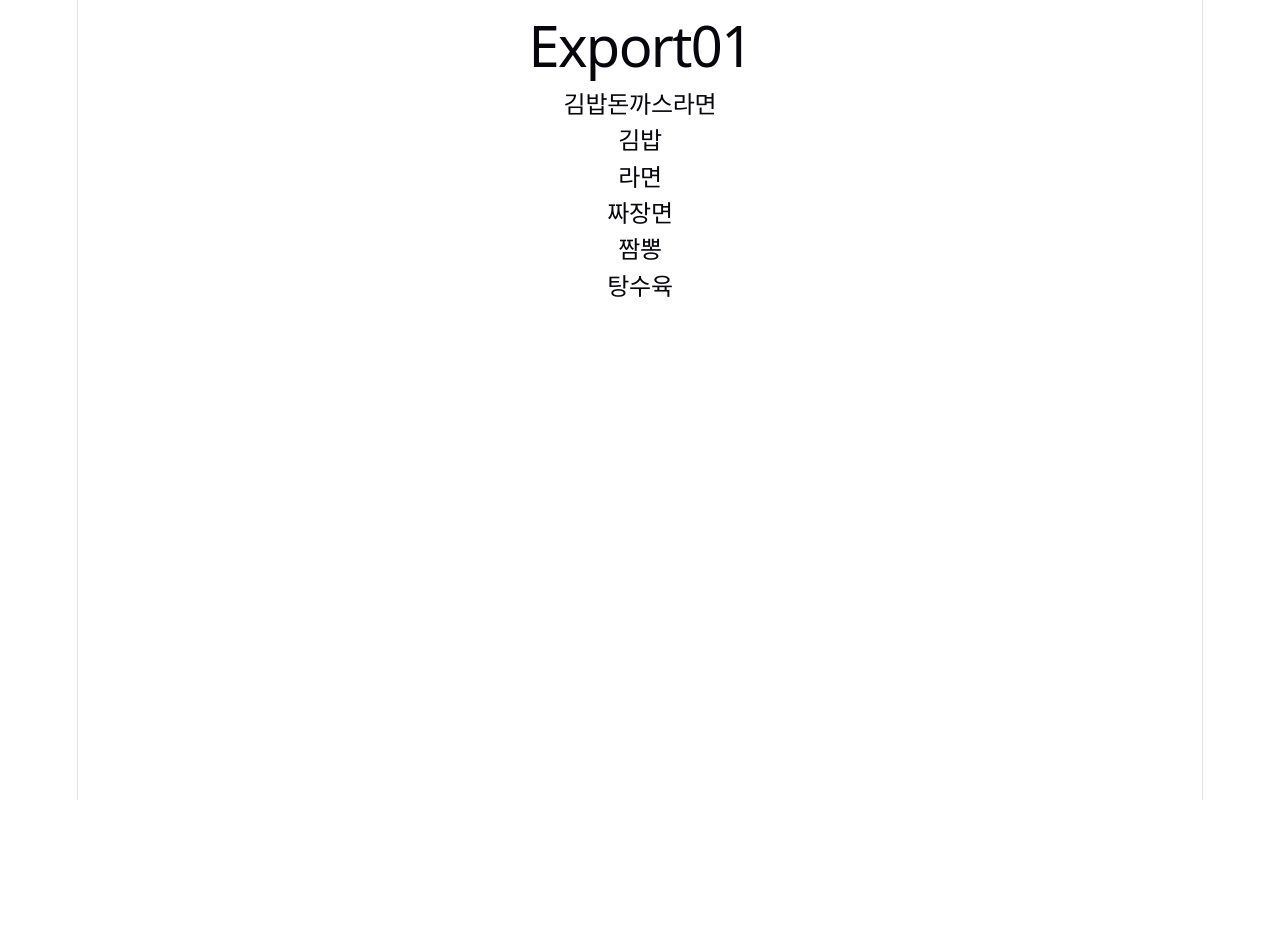
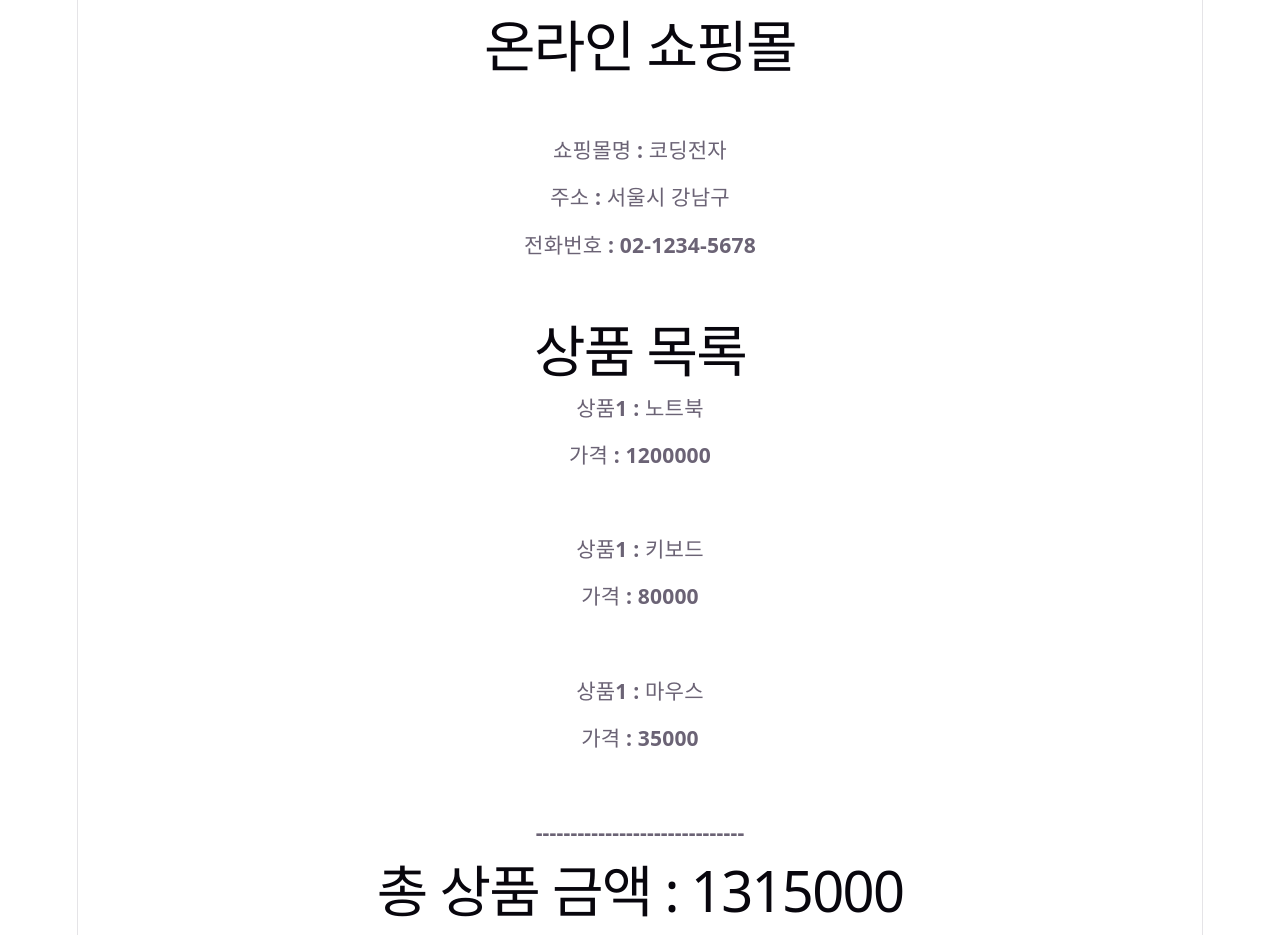
Before and after one commit to ugsuck2/4_week, a React (Vite) app in the folder react/react-study/: page / in a window 1280 px wide. Before the commit the page ends 800 px from the top, so only its background shows below. Built offline with nearby package versions, Linux system fonts and the light colour scheme.

Commit message:
오전 퀴즈

```diff
--- a/react/react-study/src/main.jsx
+++ b/react/react-study/src/main.jsx
@@ -1,12 +1,12 @@
 import { StrictMode } from 'react'
 import { createRoot } from 'react-dom/client'
 import './index.css'
-import App from './App.jsx'
+import ProductInfo from './quiz00/ProductInfo'
 // import TempApp from './TempApp.jsx'
 
 createRoot(document.getElementById('root')).render(
   <StrictMode>
-    <App />
+    <ProductInfo />
     {/* <TempApp /> */}
   </StrictMode>,
 )
--- /dev/null
+++ b/react/react-study/src/quiz00/ProductInfo.jsx
@@ -0,0 +1,26 @@
+import shopData from './shopData'
+import {price1,price2,price3,product1,product2,product3} from './productData'
+
+
+
+function ProductInfo() {
+    return(
+        <div>
+            <h1>온라인 쇼핑몰</h1> <br></br>
+            <h3>쇼핑몰명 : {shopData.shopName}</h3>
+            <h3>주소 : {shopData.shopAddress}</h3>
+            <h3>전화번호 : {shopData.shopPhone}</h3> <br></br>
+            <h1>상품 목록</h1>
+            <h3>상품1 : {product1}</h3>
+            <h3>가격 : {price1}</h3>  <br></br>
+            <h3>상품1 : {product2}</h3>
+            <h3>가격 : {price2}</h3>  <br></br>
+            <h3>상품1 : {product3}</h3>
+            <h3>가격 : {price3}</h3>  <br></br>
+            <h3>------------------------------</h3>
+            <h1>총 상품 금액 : <span>{price1+price2+price3}</span></h1>
+        </div>
+    )
+    }
+
+    export default ProductInfo;
--- /dev/null
+++ b/react/react-study/src/quiz00/productData.js
@@ -0,0 +1,8 @@
+let product1 = '노트북';
+let product2 = '키보드';
+let product3 = '마우스';
+let price1 = 1200000;
+let price2 = 80000;
+let price3 = 35000;
+
+export {price1,price2,price3,product1,product2,product3};
--- /dev/null
+++ b/react/react-study/src/quiz00/shopData.js
@@ -0,0 +1,7 @@
+let shopData = {
+    shopName: '코딩전자',
+    shopAddress: '서울시 강남구',
+    shopPhone: '02-1234-5678'
+};
+
+export default shopData;
```
Also changed, not shown: 1 other file (tests, documents, lock files or other folders).
